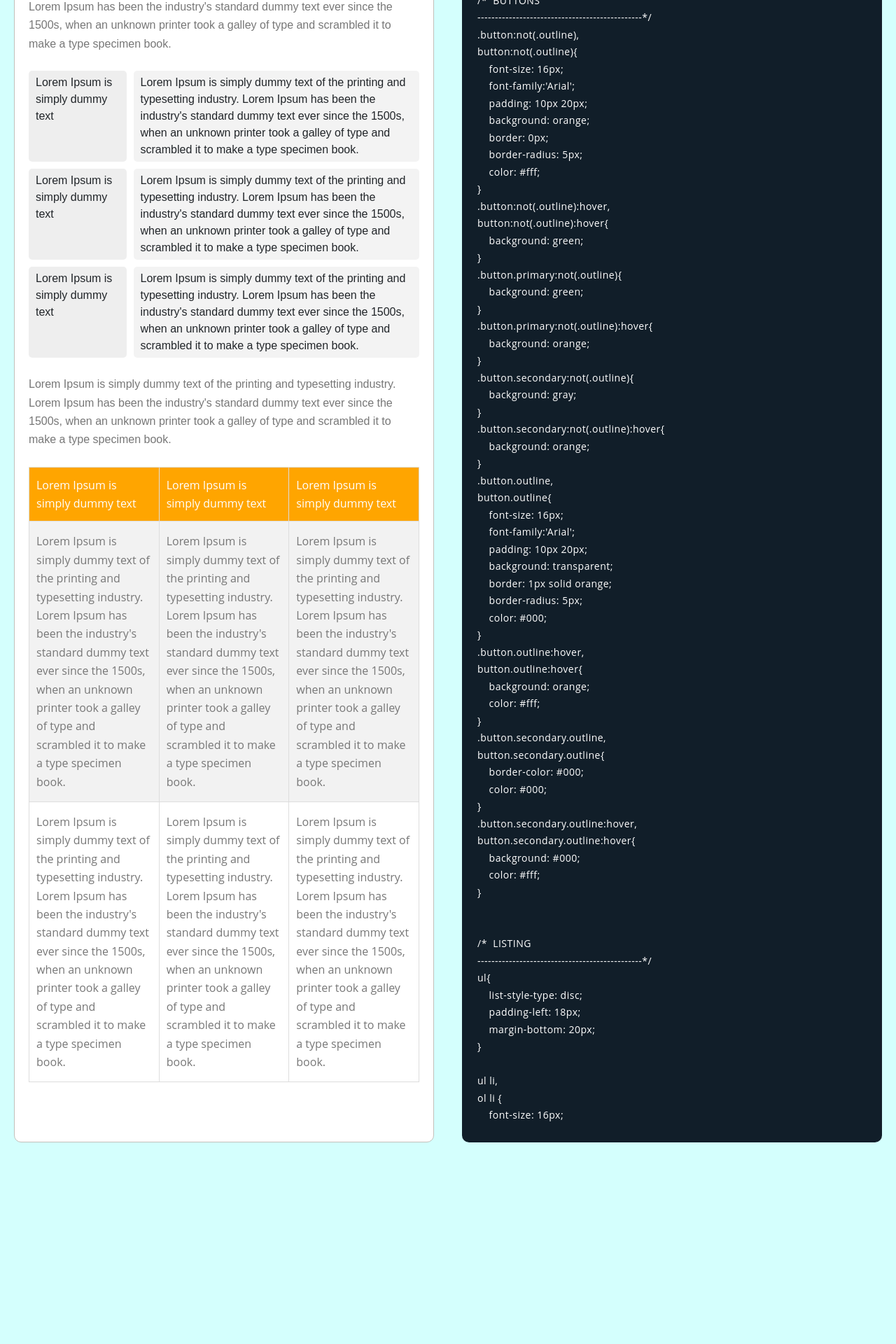
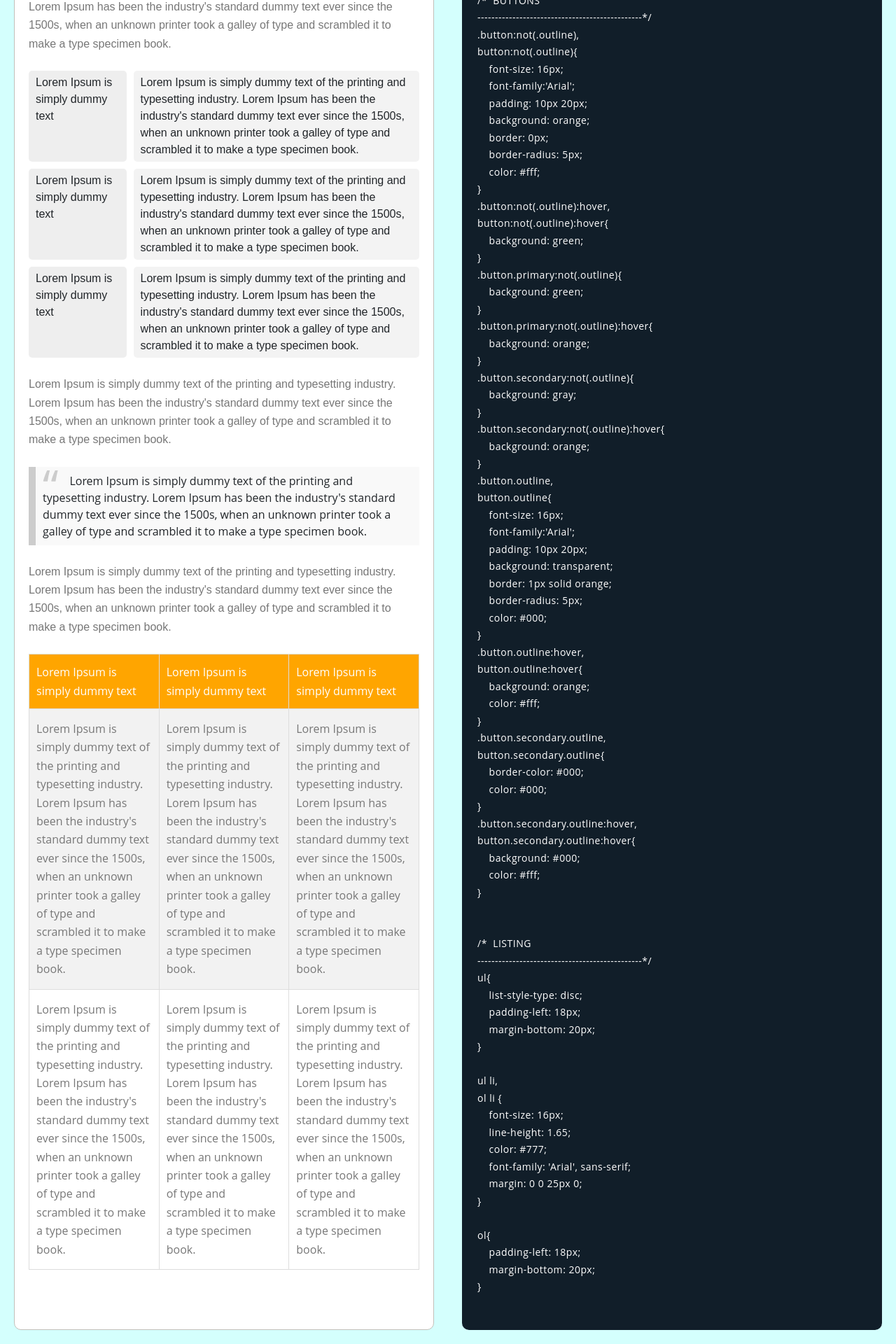
Before and after one commit to uplersgitdev/html, a Jekyll site: the page built from default.html, in a window 1280 px wide. Shown: the part 2469-4389 px from the top of the page at 70% size. Built offline with Jekyll 4.4.1, drawn with Linux system fonts in a browser that asks for light colours; before the commit the page ends 4121 px from its top, so only the background shows below that.

Commit message:
default page update

```diff
--- a/Gemfile
+++ b/Gemfile
@@ -1,5 +1,5 @@
 source "https://rubygems.org"
-gem 'github-pages'
+#gem 'github-pages'
 # Hello! This is where you manage which Jekyll version is used to run.
 # When you want to use a different version, change it below, save the
 # file and run `bundle install`. Run Jekyll with `bundle exec`, like so:
--- a/_config.yml
+++ b/_config.yml
@@ -3,11 +3,11 @@ email: your-email@example.com
 description: ""
 
 port: 4444
-url: "uplersgitdev.github.io"
-baseurl: "/html"
+# url: "uplersgitdev.github.io"
+# baseurl: "/html"
 
-# url: ""
-# baseurl: ""
+url: ""
+baseurl: ""
 
 # Build settings
 theme: minima
--- a/_includes/theme/default/editor/default-css.html
+++ b/_includes/theme/default/editor/default-css.html
@@ -190,6 +190,28 @@ dl dd{
     border-radius: 5px;
 }
 
+/*  QUOTE
+-----------------------------------------------*/
+
+blockquote {
+  background-color: #f9f9f9;
+  border-left: 10px solid #ccc;
+  margin: 25px 0;
+  padding: 0.5em 10px;
+  quotes: "\201C""\201D";
+}
+blockquote:before {
+  color: #ccc;
+  content: open-quote;
+  font-size: 4em;
+  line-height: 0.1em;
+  margin-right: 0.25em;
+  vertical-align: -0.4em;
+}
+blockquote p {
+  display: inline;
+}
+
 /*  TABLE
 -----------------------------------------------*/
 table{
--- a/_includes/theme/default/visual/visual-content.html
+++ b/_includes/theme/default/visual/visual-content.html
@@ -46,6 +46,10 @@
 
 <p contenteditable>Lorem Ipsum is simply dummy text of the printing and typesetting industry. Lorem Ipsum has been the industry's standard dummy text ever since the 1500s, when an unknown printer took a galley of type and scrambled it to make a type specimen book.</p>
 
+<blockquote contenteditable>Lorem Ipsum is simply dummy text of the printing and typesetting industry. Lorem Ipsum has been the industry's standard dummy text ever since the 1500s, when an unknown printer took a galley of type and scrambled it to make a type specimen book.</blockquote>
+
+<p contenteditable>Lorem Ipsum is simply dummy text of the printing and typesetting industry. Lorem Ipsum has been the industry's standard dummy text ever since the 1500s, when an unknown printer took a galley of type and scrambled it to make a type specimen book.</p>
+
 <table contenteditable>
     <tr>
         <th>Lorem Ipsum is simply dummy text</th>
--- a/_includes/theme/default/visual/visual-element.html
+++ b/_includes/theme/default/visual/visual-element.html
@@ -65,7 +65,7 @@
 
 <div class="block-space">
     <div class="title">Quote</div>
-    <blockquote></blockquote>
+    <blockquote>Lorem Ipsum is simply dummy text of the printing and typesetting industry. Lorem Ipsum has been the industry's standard dummy text ever since the 1500s, when an unknown printer took a galley of type and scrambled it to make a type specimen book.</blockquote>
 </div>
 
 <div class="block-space">
```
